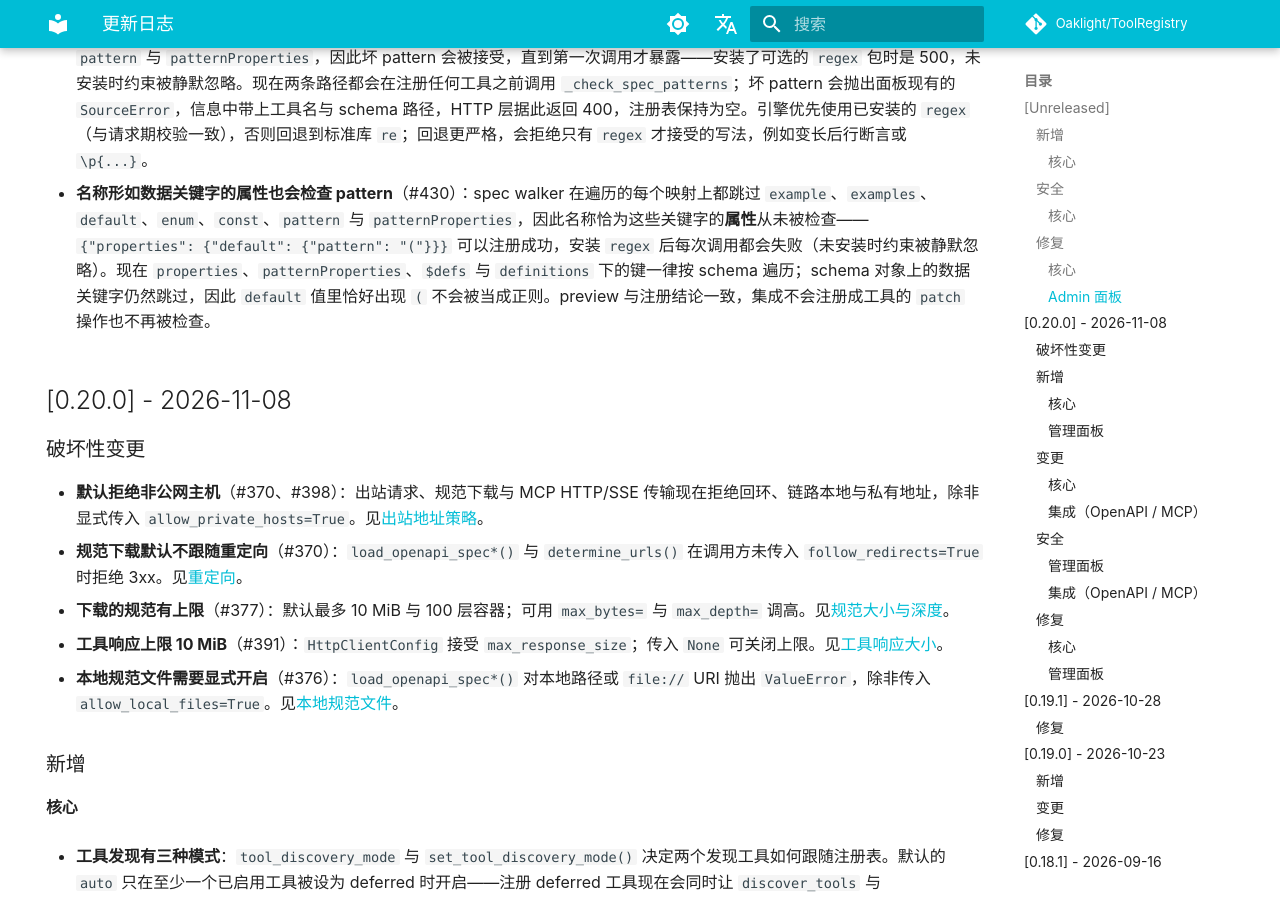
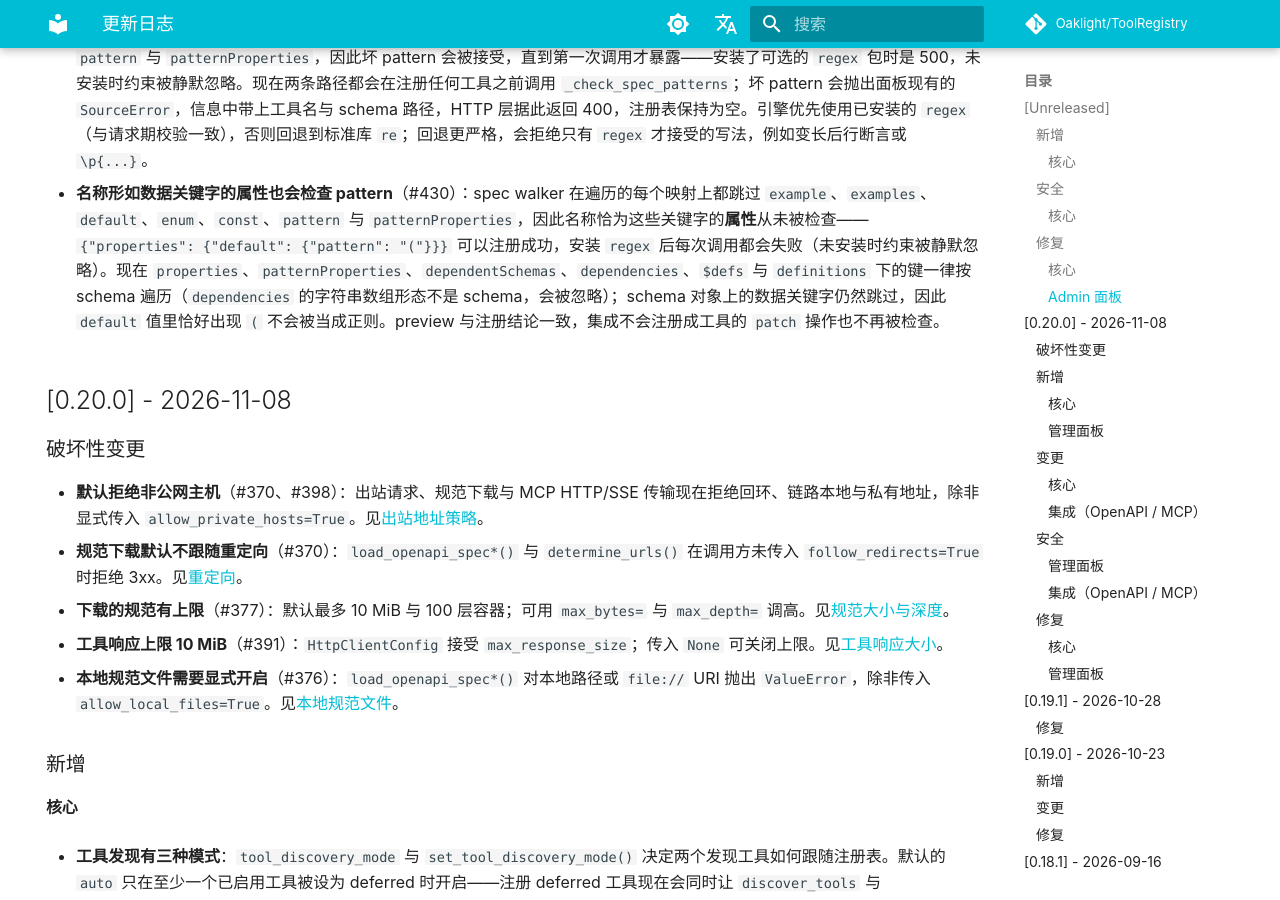
Before and after one commit to Oaklight/ToolRegistry, an MkDocs documentation site: the page built from docs/changelog.md, in a window 1280 px wide and 900 px high, scrolled down 1219 px. Built offline with MkDocs 1.6.1 and Material for MkDocs 9.7.7, drawn with Linux system fonts in a browser that asks for light colours; some web fonts are replaced; comment, search, counter and statistics services are not loaded.

Commit message:
docs(changelog): 规范遍历同时覆盖 dependentSchemas 与 dependencies（#430）

```diff
--- a/docs/changelog.md
+++ b/docs/changelog.md
@@ -38,7 +38,7 @@
 
 - **无法编译的 spec 正则会在注册时被拒绝**（#421）：`preview_source()` 与来源注册在加载 OpenAPI 文档时都没有编译其中的 `pattern` 与 `patternProperties`，因此坏 pattern 会被接受，直到第一次调用才暴露——安装了可选的 `regex` 包时是 500，未安装时约束被静默忽略。现在两条路径都会在注册任何工具之前调用 `_check_spec_patterns`；坏 pattern 会抛出面板现有的 `SourceError`，信息中带上工具名与 schema 路径，HTTP 层据此返回 400，注册表保持为空。引擎优先使用已安装的 `regex`（与请求期校验一致），否则回退到标准库 `re`；回退更严格，会拒绝只有 `regex` 才接受的写法，例如变长后行断言或 `\p{...}`。
 
-- **名称形如数据关键字的属性也会检查 pattern**（#430）：spec walker 在遍历的每个映射上都跳过 `example`、`examples`、`default`、`enum`、`const`、`pattern` 与 `patternProperties`，因此名称恰为这些关键字的**属性**从未被检查——`{"properties": {"default": {"pattern": "("}}}` 可以注册成功，安装 `regex` 后每次调用都会失败（未安装时约束被静默忽略）。现在 `properties`、`patternProperties`、`$defs` 与 `definitions` 下的键一律按 schema 遍历；schema 对象上的数据关键字仍然跳过，因此 `default` 值里恰好出现 `(` 不会被当成正则。preview 与注册结论一致，集成不会注册成工具的 `patch` 操作也不再被检查。
+- **名称形如数据关键字的属性也会检查 pattern**（#430）：spec walker 在遍历的每个映射上都跳过 `example`、`examples`、`default`、`enum`、`const`、`pattern` 与 `patternProperties`，因此名称恰为这些关键字的**属性**从未被检查——`{"properties": {"default": {"pattern": "("}}}` 可以注册成功，安装 `regex` 后每次调用都会失败（未安装时约束被静默忽略）。现在 `properties`、`patternProperties`、`dependentSchemas`、`dependencies`、`$defs` 与 `definitions` 下的键一律按 schema 遍历（`dependencies` 的字符串数组形态不是 schema，会被忽略）；schema 对象上的数据关键字仍然跳过，因此 `default` 值里恰好出现 `(` 不会被当成正则。preview 与注册结论一致，集成不会注册成工具的 `patch` 操作也不再被检查。
 
 ## [0.20.0] - 2026-11-08
 
```
